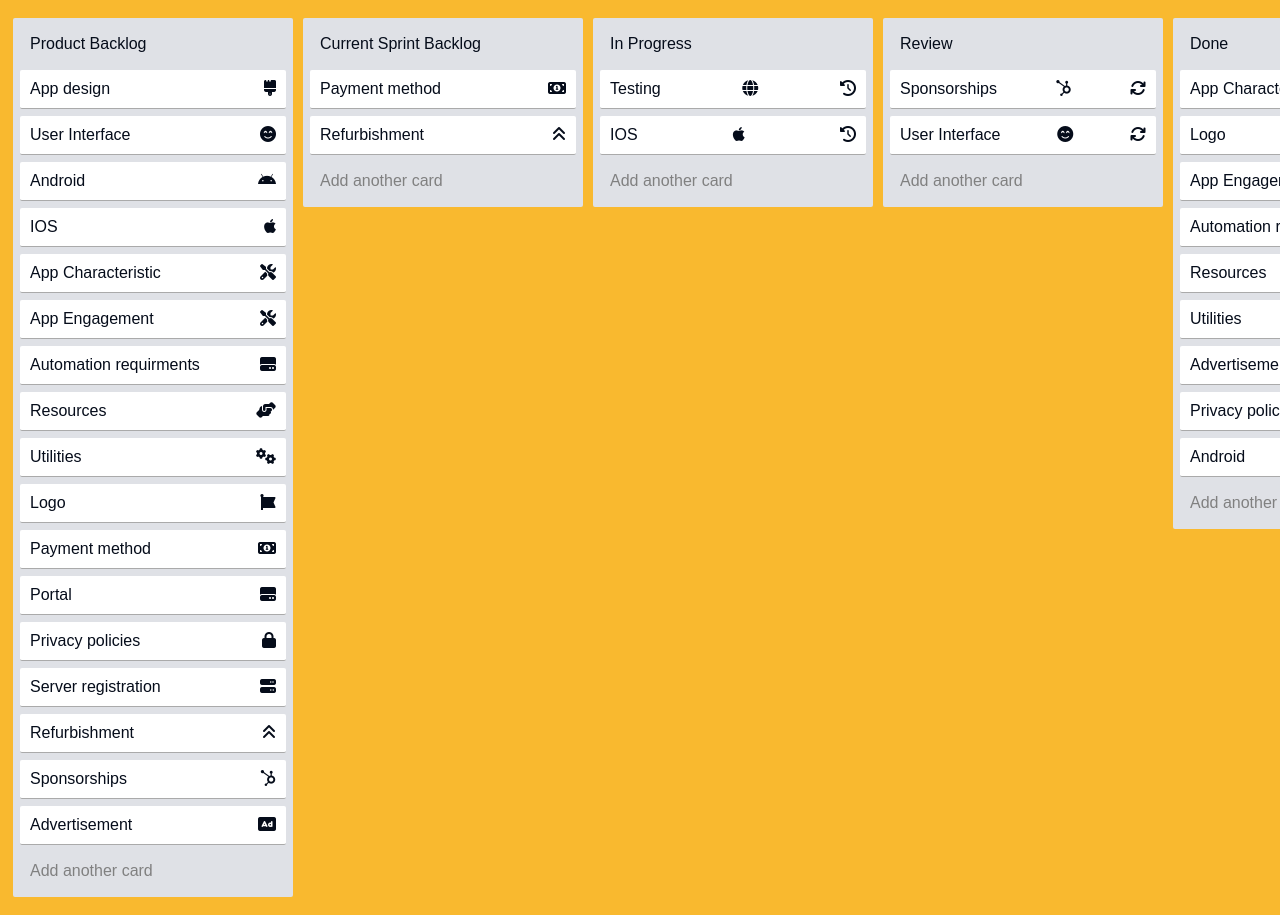
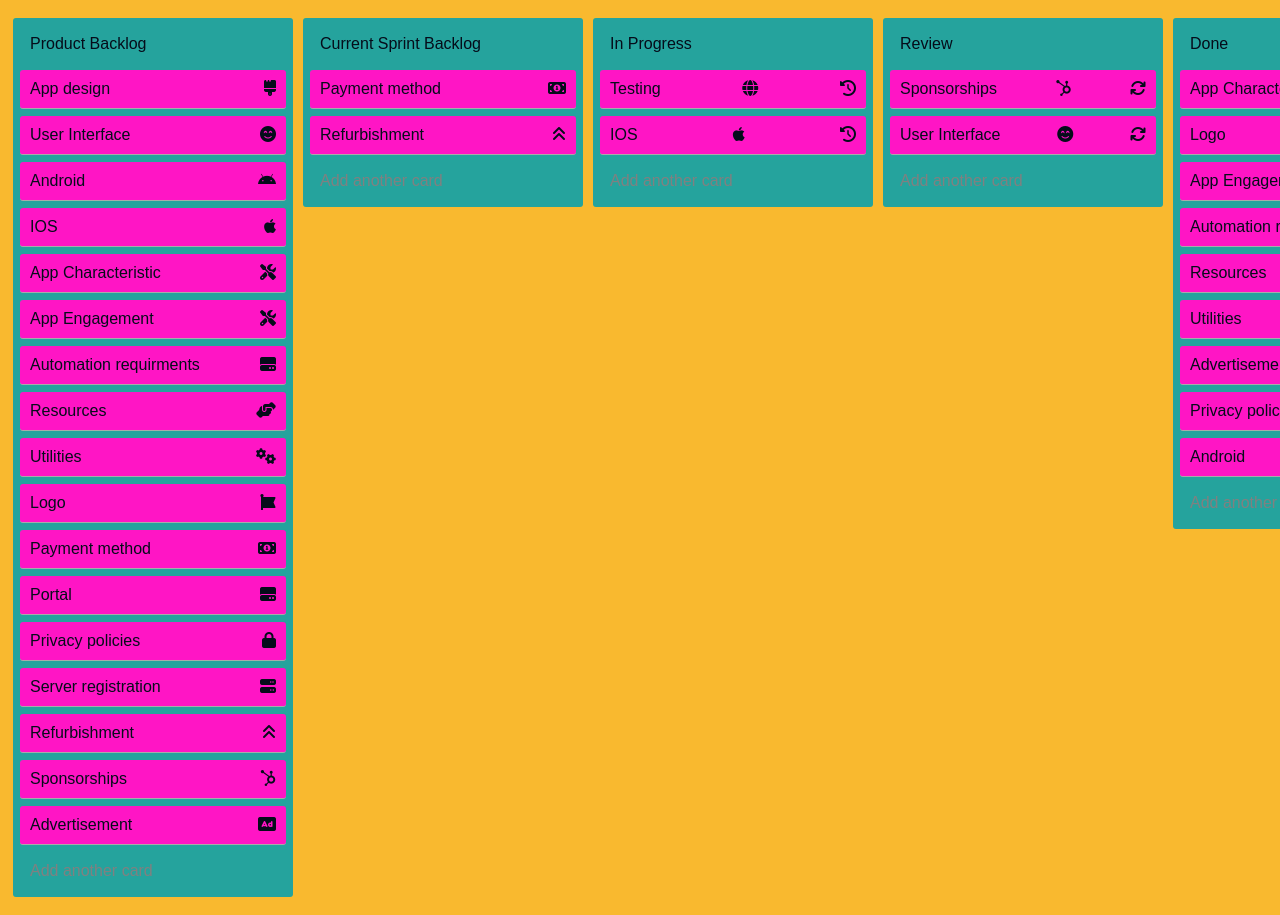
Before and after one commit to Ahmad-385/csp-ps_ca3, a plain HTML site: page index.html in a window 1280 px wide. Shown: the top 915 px of the page. Drawn offline with nearby package versions, Linux system fonts and the light colour scheme.

Commit message:
All Done f0r csp-ps ca3

```diff
--- a/style.css
+++ b/style.css
@@ -7,7 +7,7 @@ body {
 }
 
 div {
-  border-radius: 2px;
+  border-radius: 3px;
 }
 
 #main {
@@ -16,7 +16,7 @@ div {
 }
 
 .title {
-  font-weight: 500;
+  font-weight: 00;
 }
 
 .editable {
@@ -40,7 +40,7 @@ div {
 }
 
 .card {
-  background: white;
+  background: rgb(255, 21, 197);
   border-bottom: 1px solid #aaa;
 }
 
@@ -49,7 +49,7 @@ div {
   min-width: 280px;
   margin: 10px 5px;
   position: relative;
-  background: #dfe1e6;
+  background: #25a39d;
 }
 
 
@@ -63,7 +63,7 @@ div {
 
 .ghost {
   opacity: .1;
-  color: #000;
+  color: rgb(68, 26, 110);
   background-color: #000;
 }
 
```
Also changed, not shown: index.html (+1 -2 lines).
